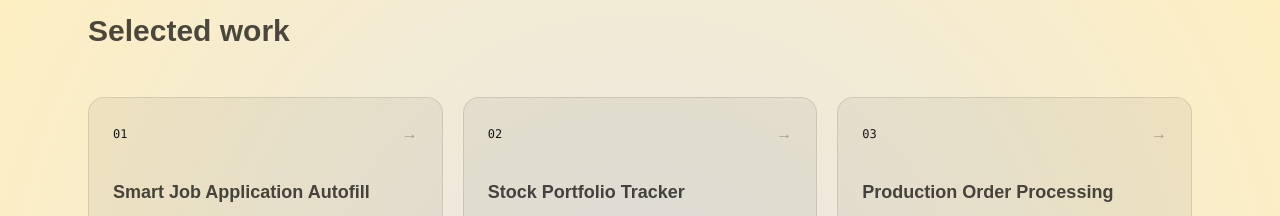
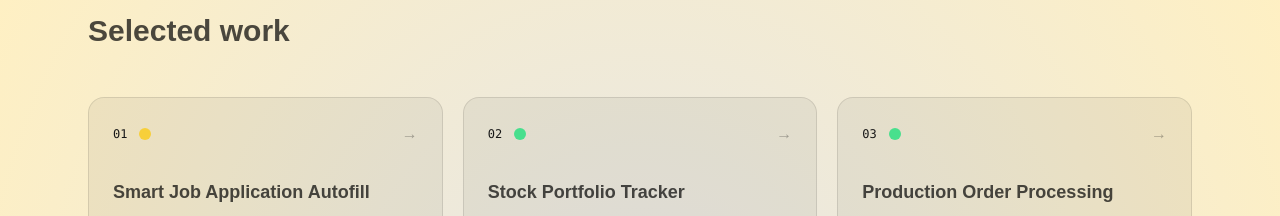
Before and after one commit to ilarikoik/cv, a Next.js app: page / in a window 1280 px wide. Shown: the part 844-1060 px from the top of the page. Built offline with nearby package versions, Linux system fonts and the light colour scheme; a web font is replaced by a local one.

Commit message:
project status color

```diff
--- a/app/ui/dashboard/projects.tsx
+++ b/app/ui/dashboard/projects.tsx
@@ -72,6 +72,7 @@ import Link from "next/link";
 const PROJECTS = [
   {
     number: "01",
+    status: "yellow",
     title: "Smart Job Application Autofill",
     description:
       "Chrome extension prototype that automatically fills job application forms using saved profile data.",
@@ -80,6 +81,7 @@ const PROJECTS = [
   },
   {
     number: "02",
+    status: "green",
     title: "Stock Portfolio Tracker",
     description:
       "Dashboard for tracking stock portfolios with performance metrics, profit/loss and analytics.",
@@ -88,6 +90,7 @@ const PROJECTS = [
   },
   {
     number: "03",
+    status: "green",
     title: "Production Order Processing",
     description:
       "Backend system developed for a real manufacturing company to process and manage production orders.",
@@ -115,14 +118,17 @@ export function Projects() {
         <div className="mt-12 grid gap-5 md:grid-cols-3">
           {PROJECTS.map((project) => (
             <Link
-              key={project.title}
-              href={project.href}
-              className="group rounded-2xl border border-black/10 bg-black/5 p-6 transition-all duration-300 hover:-translate-y-1 hover:border-accent-500/30 hover:bg-black/10 hover:shadow-xl dark:border-white/10 dark:bg-white/5 dark:hover:bg-white/10"
+            key={project.title}
+            href={project.href}
+            className="group rounded-2xl border border-black/10 bg-black/5 p-6 transition-all duration-300 hover:-translate-y-1 hover:border-accent-500/30 hover:bg-black/10 hover:shadow-xl dark:border-white/10 dark:bg-white/5 dark:hover:bg-white/10"
             >
               <div className="flex items-center justify-between">
-                <span className="font-mono text-xs text-accent-500">
+                <div className="flex justify-between items-center">
+                <span className="font-mono text-xs text-accent-500 mr-3">
                   {project.number}
                 </span>
+            <span className={`h-3 w-3 rounded-full bg-${project.status}-400/70` }/>
+                </div>
 
                 <span className="text-black/30 transition group-hover:translate-x-1 group-hover:text-accent-500 dark:text-white/30">
                   →
```
